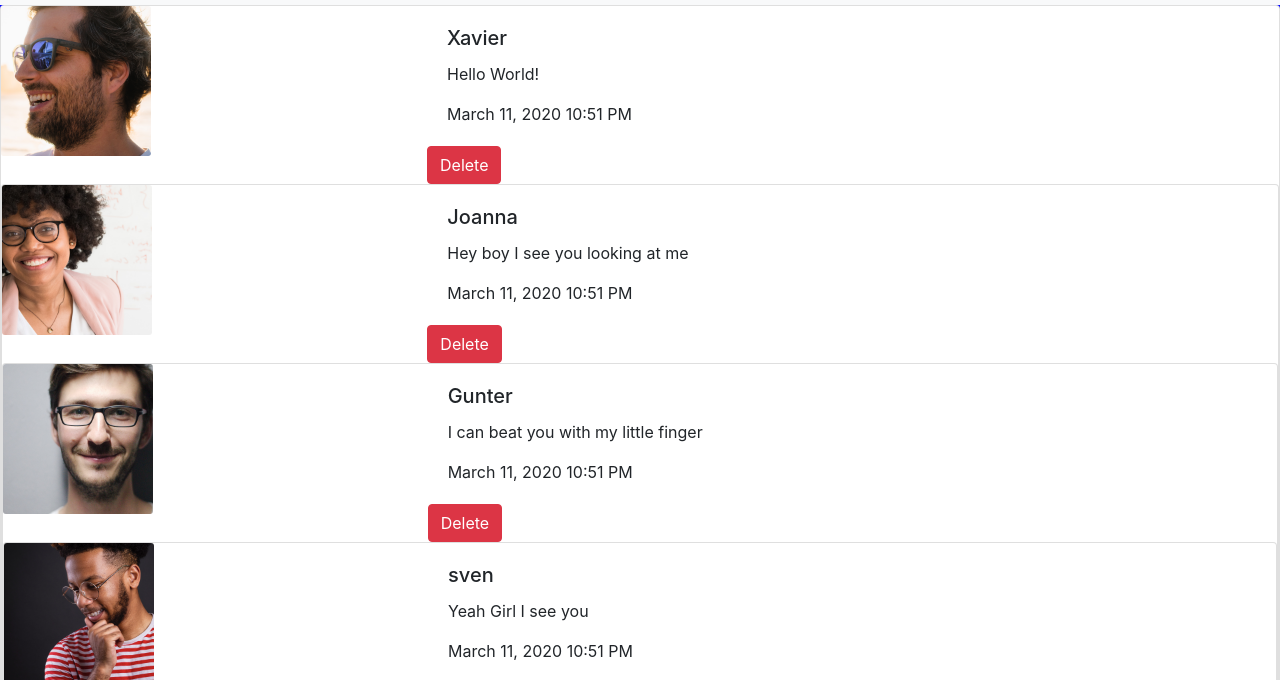
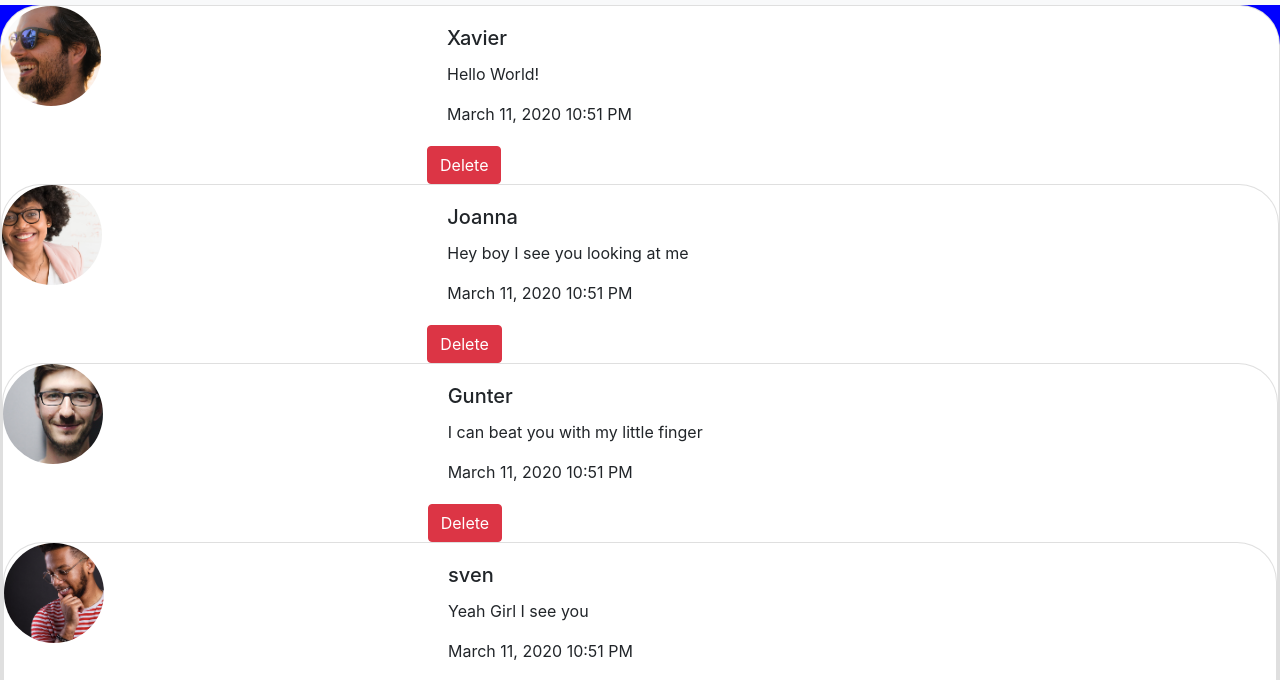
Before and after one commit to nss-evening-cohort-11/chatty-butterworts, a website built with webpack: page src/index.html in a window 1280 px wide. Shown: the part 51-731 px from the top of the page. Built offline with nearby package versions, Linux system fonts and the light colour scheme.

Commit message:
added some css

```diff
--- a/src/styles/main.scss
+++ b/src/styles/main.scss
@@ -4,3 +4,14 @@
 body {
   background-color: blue;
 }
+.card {
+  border-radius: 40px;
+  padding-bottom: 20px;
+
+}
+
+.card img {
+  border-radius: 50%;
+  width: 100px;
+  border-color: red ;
+}
```
